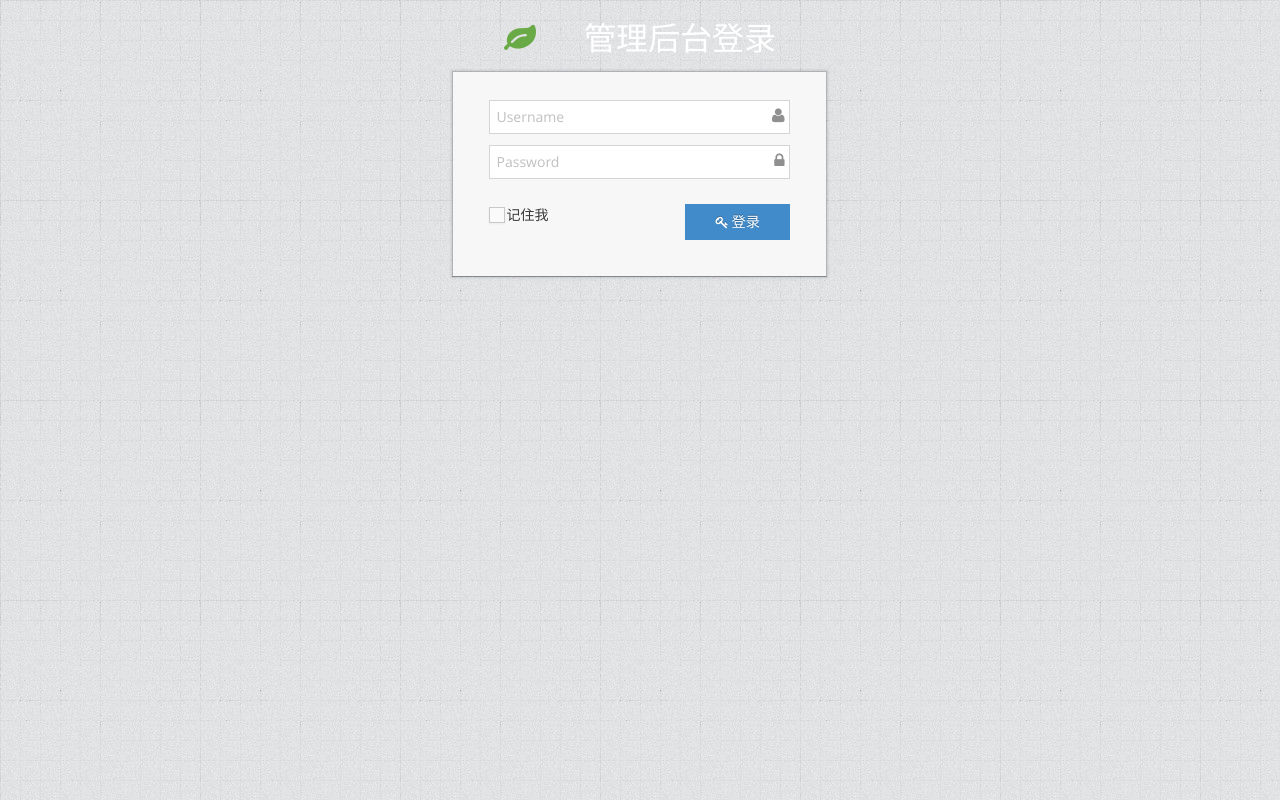
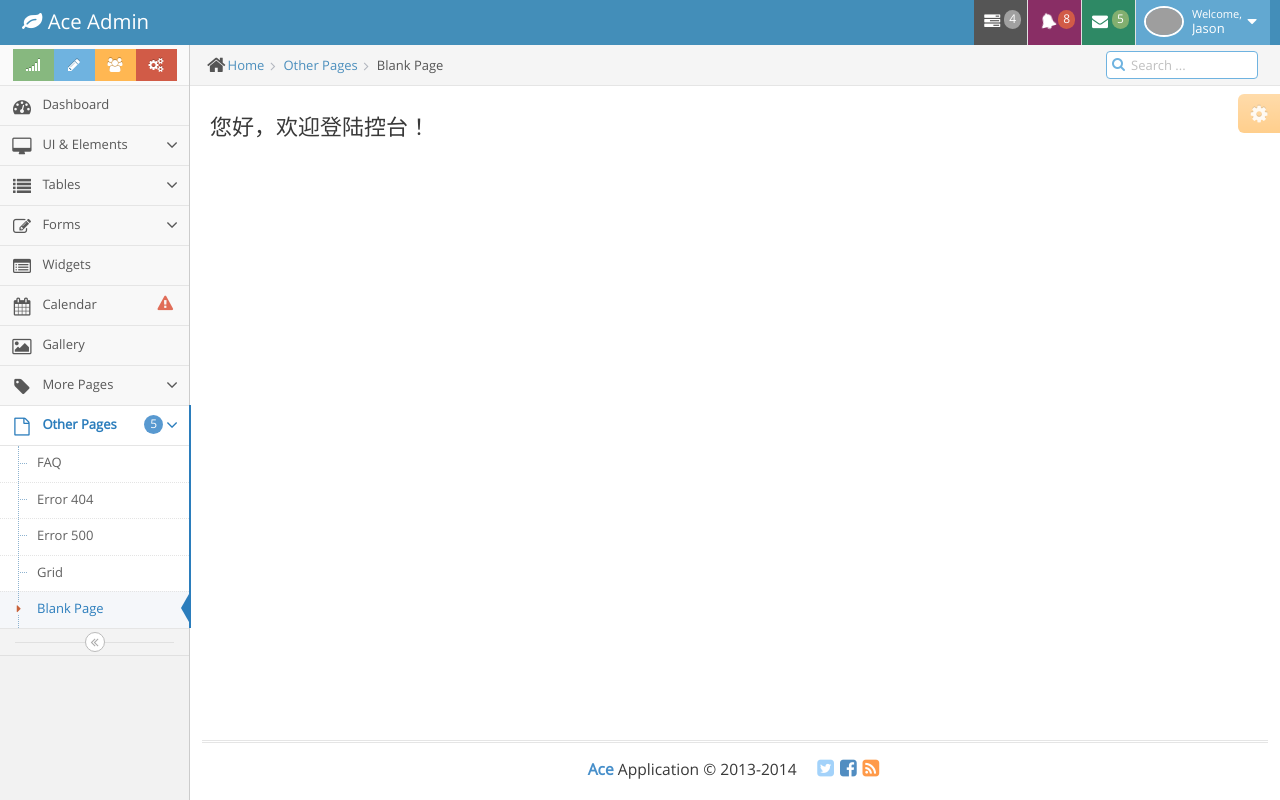
Before and after one commit to ZuoBiao-x/course, a Vue app in the folder admin/: page /admin/welcome in a window 1280 px wide. Before the commit this address led to /login. Built offline with nearby package versions, Linux system fonts and the light colour scheme; grey boxes are pictures that could not be loaded; the HTML template or start-up script is replaced by a standard one.

Commit message:
增加welcome子组件，增加/admin/welcome子路由 router-view和子路由配合使用 注意：子路由的配置不要“/”开头

```diff
--- a/admin/src/views/admin.vue
+++ b/admin/src/views/admin.vue
@@ -932,7 +932,8 @@
                         <div class="row">
                             <div class="col-xs-12">
                                 <!-- PAGE CONTENT BEGINS -->
-
+                                <!--用于渲染子路由所对应的组件-->
+                                <router-view/>
                                 <!-- PAGE CONTENT ENDS -->
                             </div><!-- /.col -->
                         </div><!-- /.row -->
--- /dev/null
+++ b/admin/src/views/admin/welcome.vue
@@ -0,0 +1,15 @@
+<template>
+    <div>
+        <H3>您好，欢迎登陆控台！</H3>
+    </div>
+</template>
+
+<script>
+    export default {
+        name: "Welcome"
+    }
+</script>
+
+<style scoped>
+
+</style>
```
Also changed, not shown: admin/src/router.js (+6 -1 lines).
